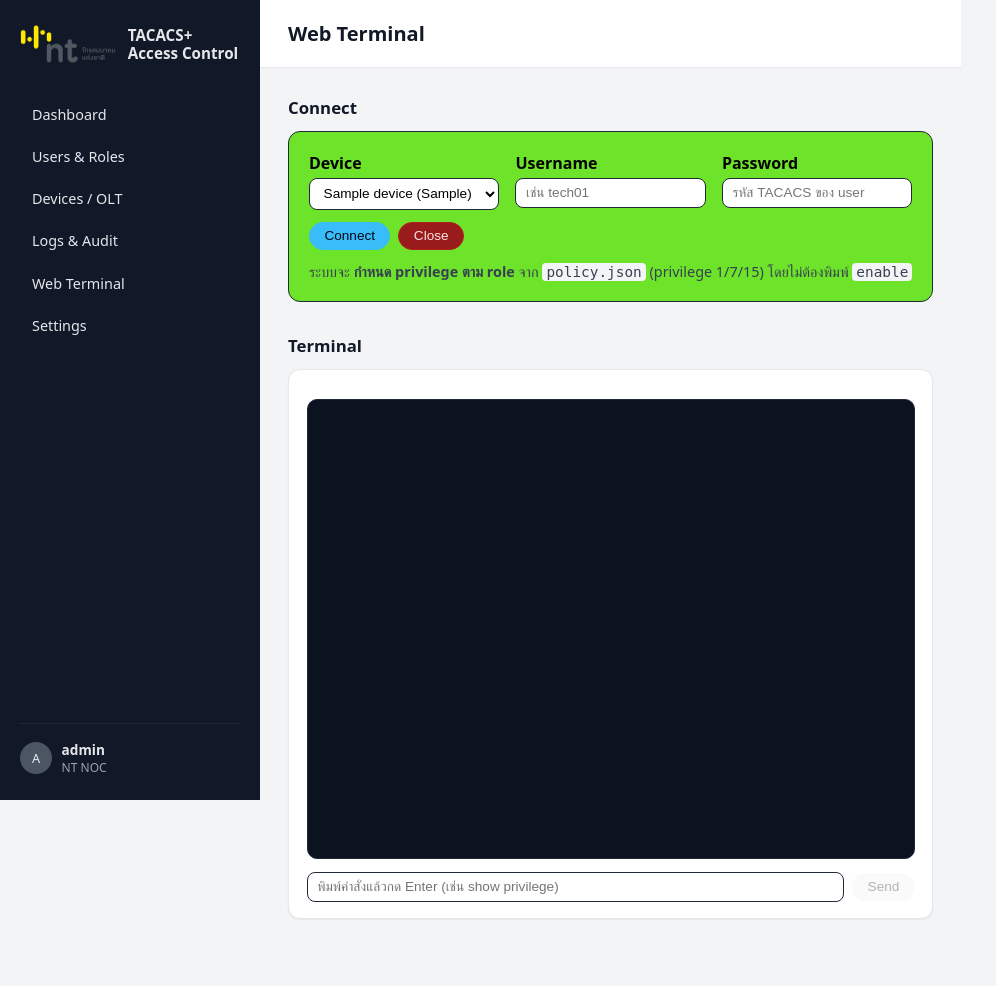
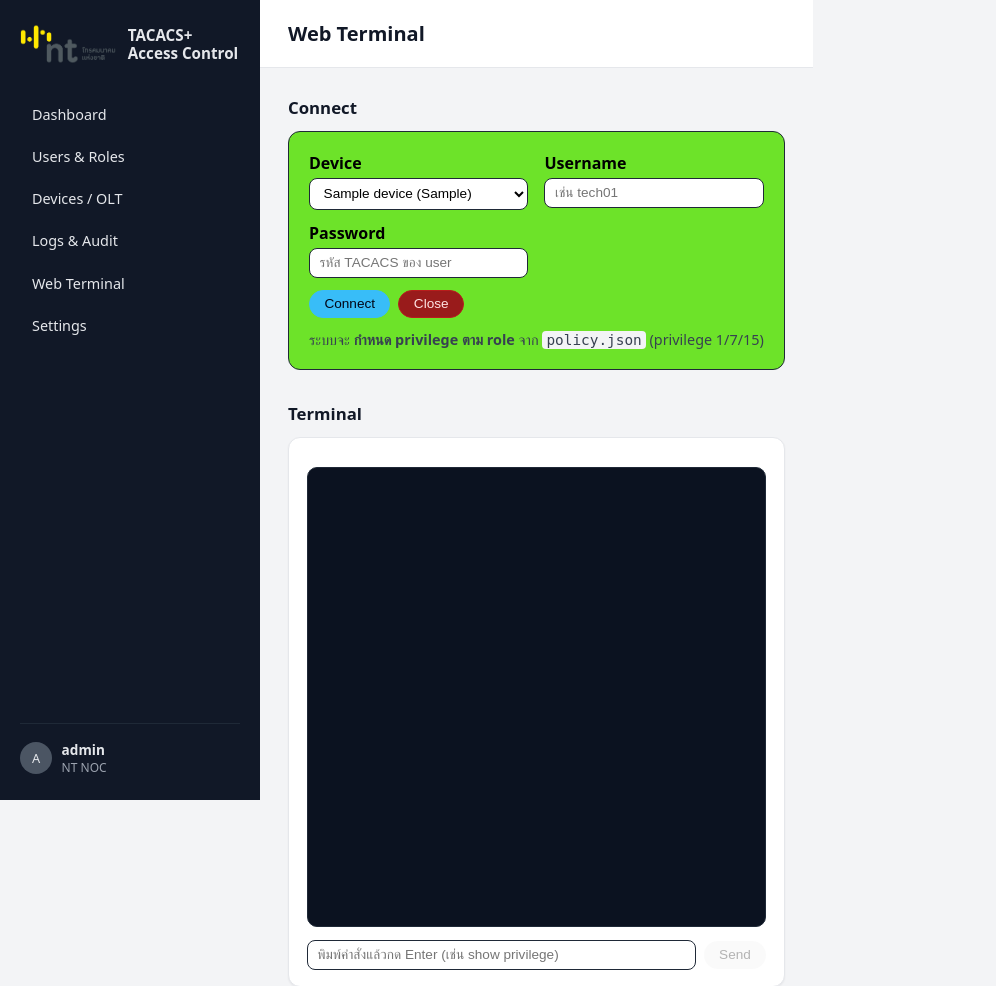
Before and after one commit to FongShana/DashboardTACACS, a Flask app: template tacacs_dashboard/templates/terminal.html in a window 1280 px wide. Shown: the top 986 px of the page, without its empty margins (0-996 px from the left). Before the commit the page ends 919 px from the top, so only its background shows below. Run offline with Flask 3, Linux system fonts and the light colour scheme; the template is opened without the code that fills it: most values are stand-ins (such as "Sample title", 1, 10 or a date in 2020).

Commit message:
Edit terminal page

```diff
--- a/tacacs_dashboard/templates/terminal.html
+++ b/tacacs_dashboard/templates/terminal.html
@@ -47,7 +47,7 @@
     </div>
 
     <div style="margin-top:0.75rem; color:#374151; font-size:0.9rem;">
-      ระบบจะ <b>กำหนด privilege ตาม role</b> จาก <code>policy.json</code> (privilege 1/7/15) โดยไม่ต้องพิมพ์ <code>enable</code>
+      ระบบจะ <b>กำหนด privilege ตาม role</b> จาก <code>policy.json</code> (privilege 1/7/15)</code>
       <br>
     </div>
   </div>
```
